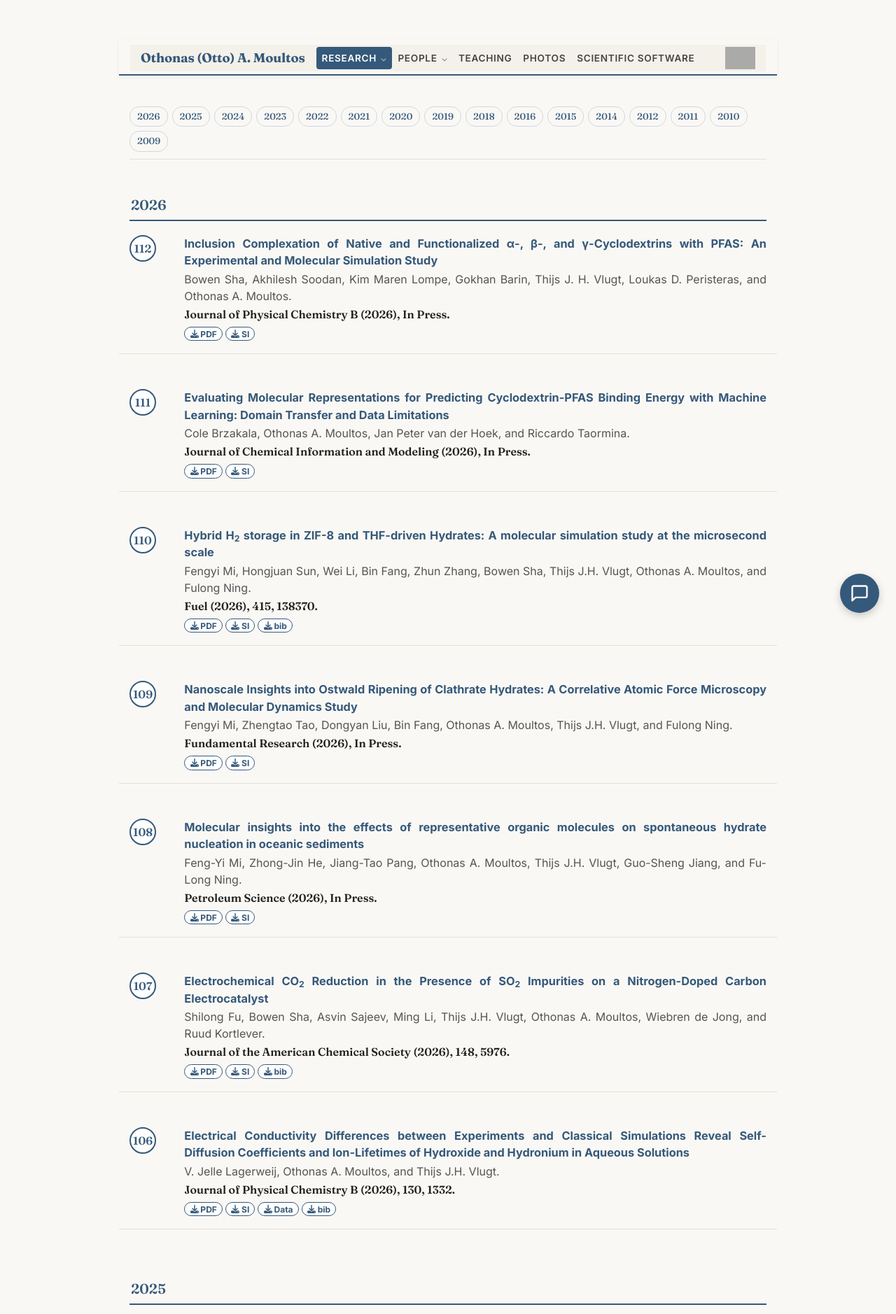
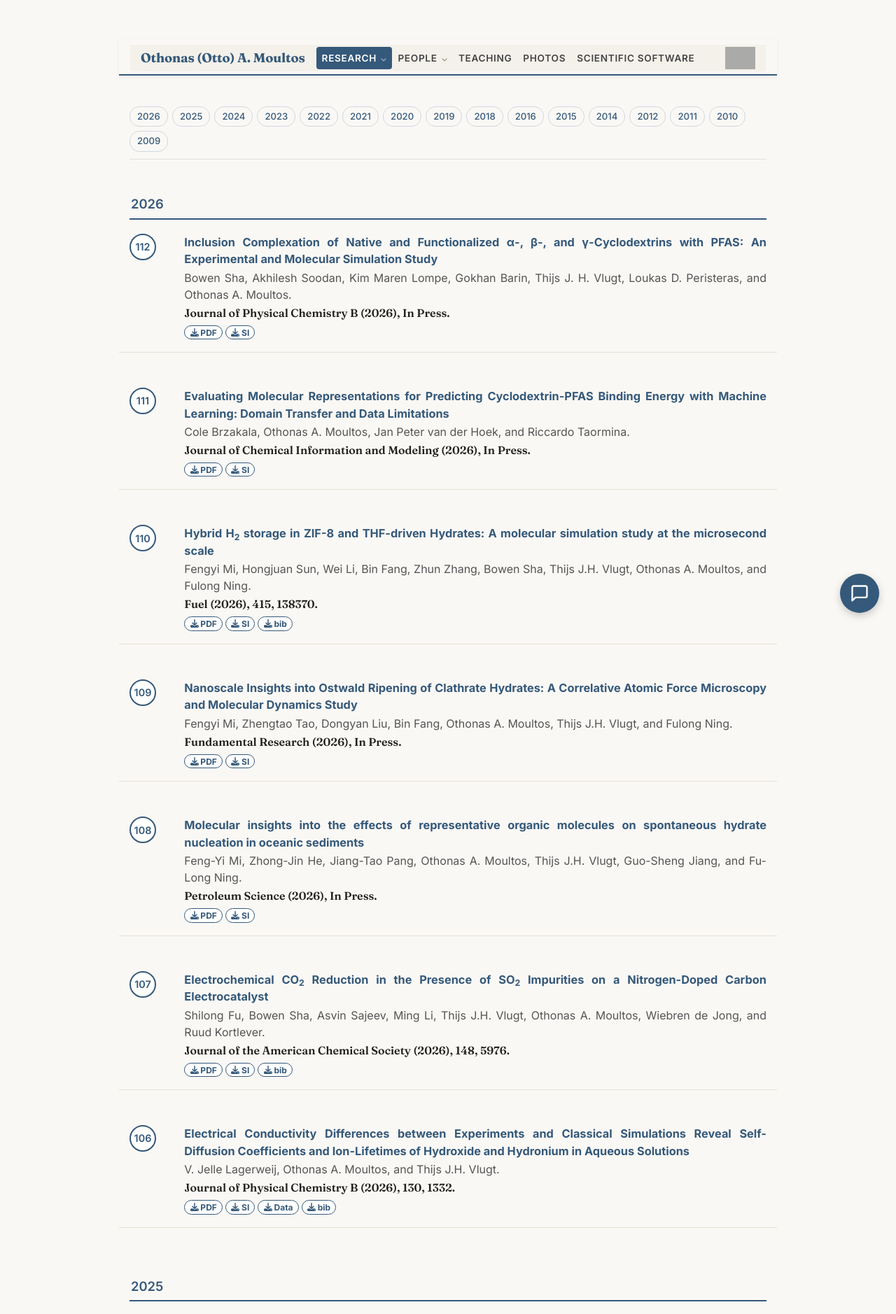
Before and after one commit to omoultosEthTuDelft/web, a Jekyll site: the page built from publications/index.md, in a window 1280 px wide. Shown: the top 1878 px of the page at 70% size. Built offline with Jekyll 4.4.1, drawn with Linux system fonts in a browser that asks for light colours.

Commit message:
Revert pub numbers, year banners and year pills to the body font
Co-Authored-By: Claude Fable 5 <noreply@anthropic.com>

```diff
--- a/css/theme.css
+++ b/css/theme.css
@@ -318,11 +318,8 @@ a:visited { color: #35597a; }
   color: #35597a;
   padding: 10px 2px 6px;
   margin: 20px 0 10px 0;
-  font-family: 'Fraunces', Georgia, serif;
-  font-size: 1.25rem;
+  font-size: 1.15rem;
   font-weight: 600;
-  font-variant-numeric: oldstyle-nums;
-  font-feature-settings: "onum" 1;
   border-bottom: 2px solid #35597a;
   z-index: 10;
 }
@@ -351,11 +348,8 @@ a:visited { color: #35597a; }
   border: 2px solid #35597a;
   background: #fff;
   color: #35597a;
-  font-family: 'Fraunces', Georgia, serif;
-  font-size: 1rem;
+  font-size: 0.9rem;
   font-weight: 600;
-  font-variant-numeric: oldstyle-nums;
-  font-feature-settings: "onum" 1;
 }
 
 .pub-title {
@@ -408,9 +402,6 @@ a:visited { color: #35597a; }
 }
 
 .year-nav-link {
-  font-family: 'Fraunces', Georgia, serif;
-  font-variant-numeric: oldstyle-nums;
-  font-feature-settings: "onum" 1;
   display: inline-block;
   padding: 4px 10px;
   font-size: 0.82rem;
```
